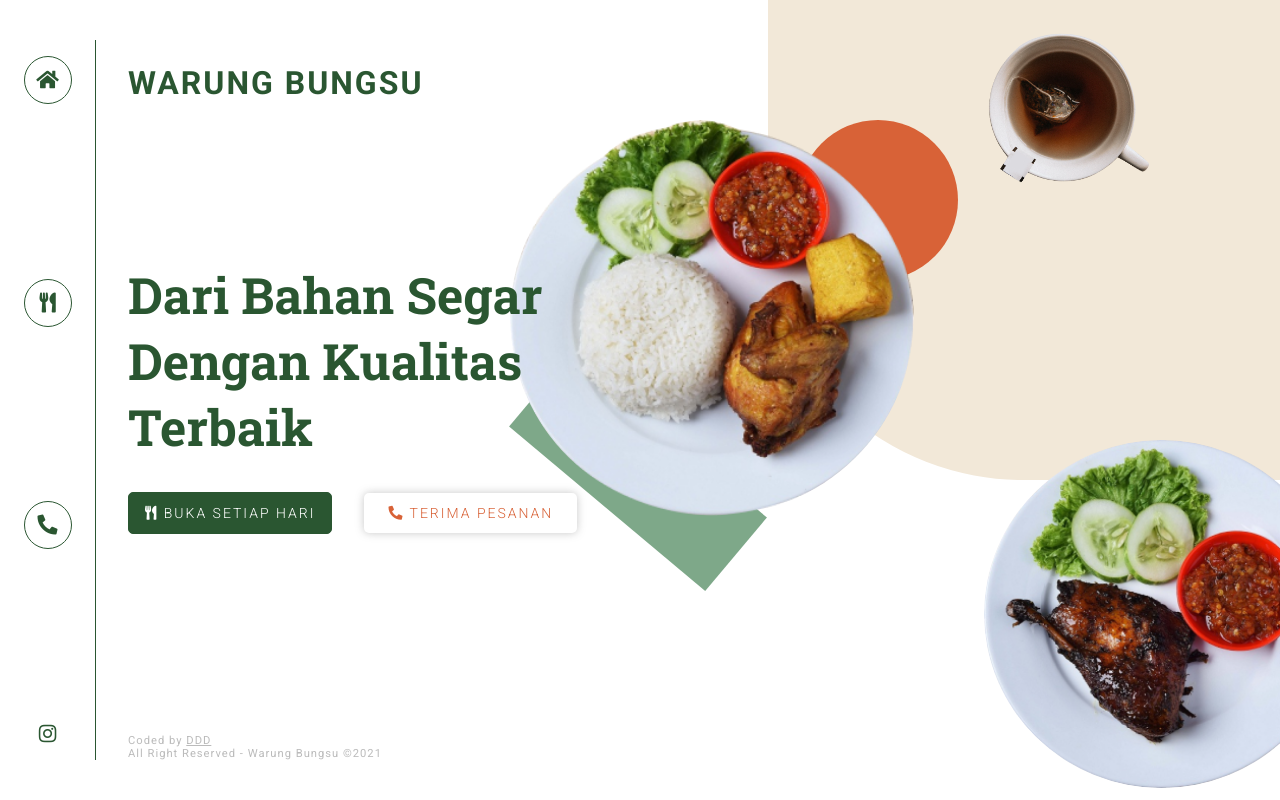
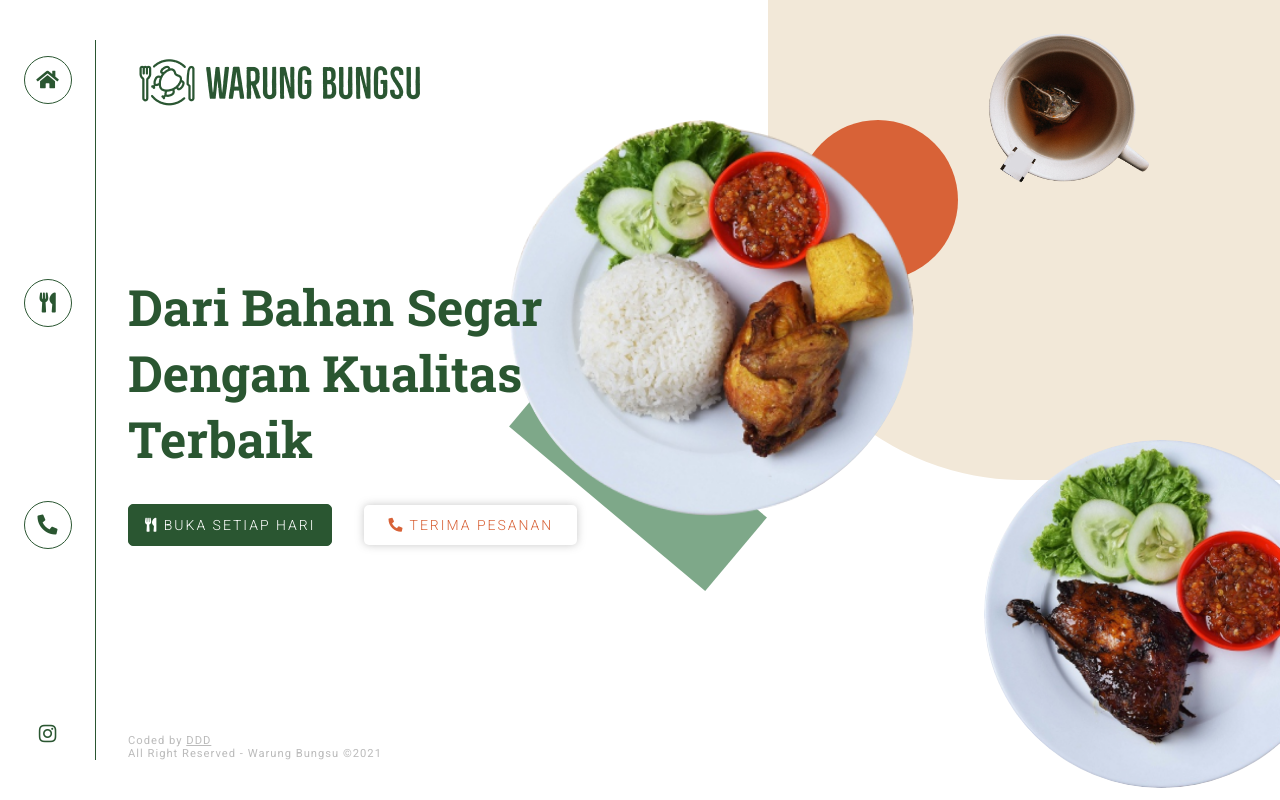
Before and after one commit to DandunAdi/warung-bungsu, a React (Create React App) app: page / in a window 1280 px wide. Built offline with nearby package versions, Linux system fonts and the light colour scheme.

Commit message:
update logo

```diff
--- a/src/pages/Home.js
+++ b/src/pages/Home.js
@@ -5,7 +5,7 @@ const Home = () => {
     <main className="container">
       <section className="grid">
         <div className={styles.title}>
-          <p className={styles.logo}>WARUNG BUNGSU</p>
+          <img className={styles.logo} src="/logo.png" alt="logo" />
           <h1 className={styles.lead + " xl"}>
             Dari Bahan Segar Dengan Kualitas Terbaik
           </h1>
--- a/src/pages/Home.module.css
+++ b/src/pages/Home.module.css
@@ -1,12 +1,9 @@
 .logo {
-  font-size: 2rem;
-  font-weight: 700;
-  letter-spacing: 2px;
-  color: var(--greenPrimary);
+  width: 300px;
 }
 .title {
   grid-column: 1 / 6;
-  margin-top: 4rem;
+  margin-top: 3.5rem;
   margin-left: 2rem;
   z-index: 9;
 }
```
Also changed, not shown: public/logo.png (added).
